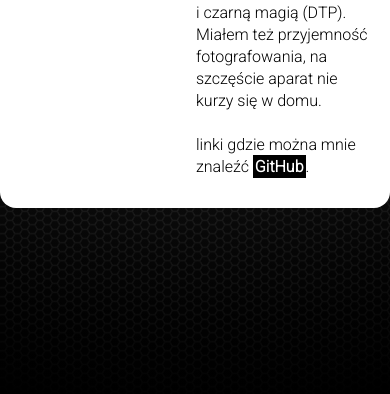
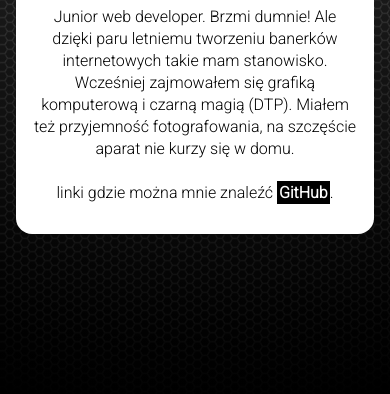
Before and after one commit to artursroka/business-card, a plain HTML site: page index.html in a window 390 px wide. Shown: the part 450-844 px from the top of the page. Drawn offline with Linux system fonts and the light colour scheme.

Commit message:
add mobile css

```diff
--- a/style.css
+++ b/style.css
@@ -47,10 +47,18 @@ body{
     width: 624px;
     overflow: hidden;
     z-index:2;
+    margin: 16px;
 }
 .cart{
     display: flex;
     align-items: flex-start;
+}
+@media (max-width: 500px){
+    .cart{
+        display: block;
+        text-align: center;
+
+    }
 }
 .cart__photo{
     margin: 16px;
```
